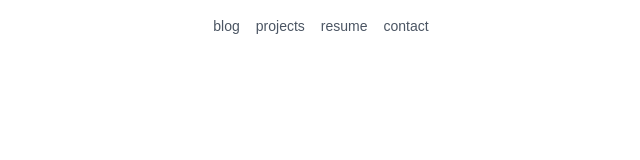
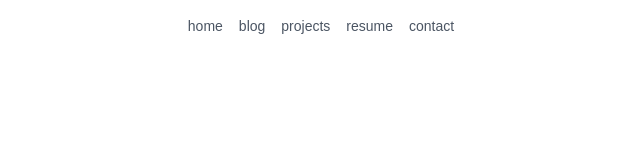
Before and after one commit to alvropena/my-website, a Next.js app: page / in a window 1280 px wide. Shown: the top 160 px of the page, without its empty margins (319-959 px from the left). Built offline with nearby package versions, Linux system fonts and the light colour scheme.

Commit message:
Add home link to top navigation bar

```diff
--- a/app/layout.tsx
+++ b/app/layout.tsx
@@ -27,6 +27,12 @@ export default function RootLayout({ children }: RootLayoutProps) {
 						<header className="fixed w-full top-0 py-4">
 							<nav className="max-w-2xl mx-auto px-4">
 								<ul className="flex gap-4 text-sm text-gray-600 justify-center">
+									<li>
+										<Link href="/" className="hover:text-blue-600 group">
+											<span className="group-hover:hidden">home</span>
+											<span className="hidden group-hover:inline">[home]</span>
+										</Link>
+									</li>
 									<li>
 										<Link href="/blog" className="hover:text-blue-600 group">
 											<span className="group-hover:hidden">blog</span>
```
